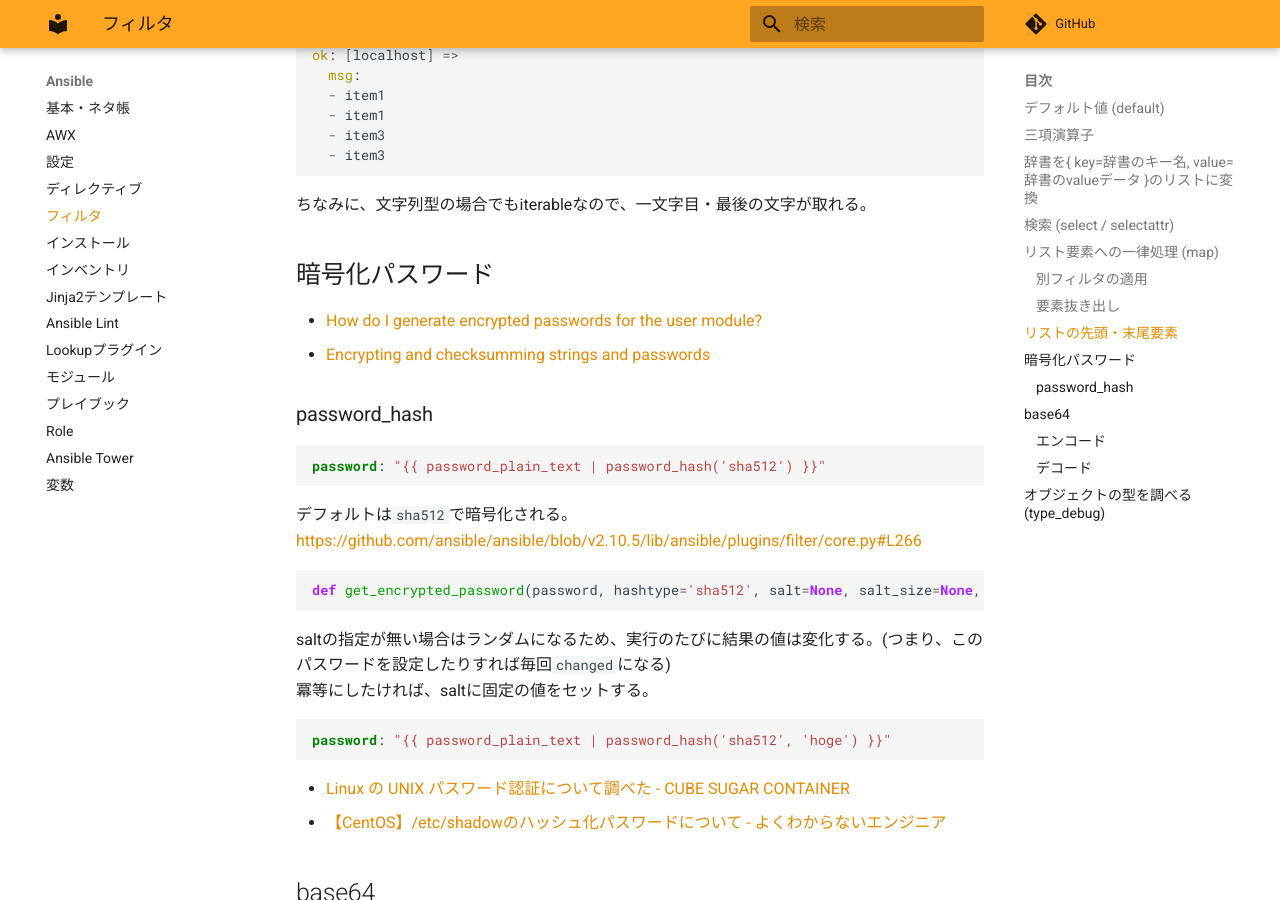
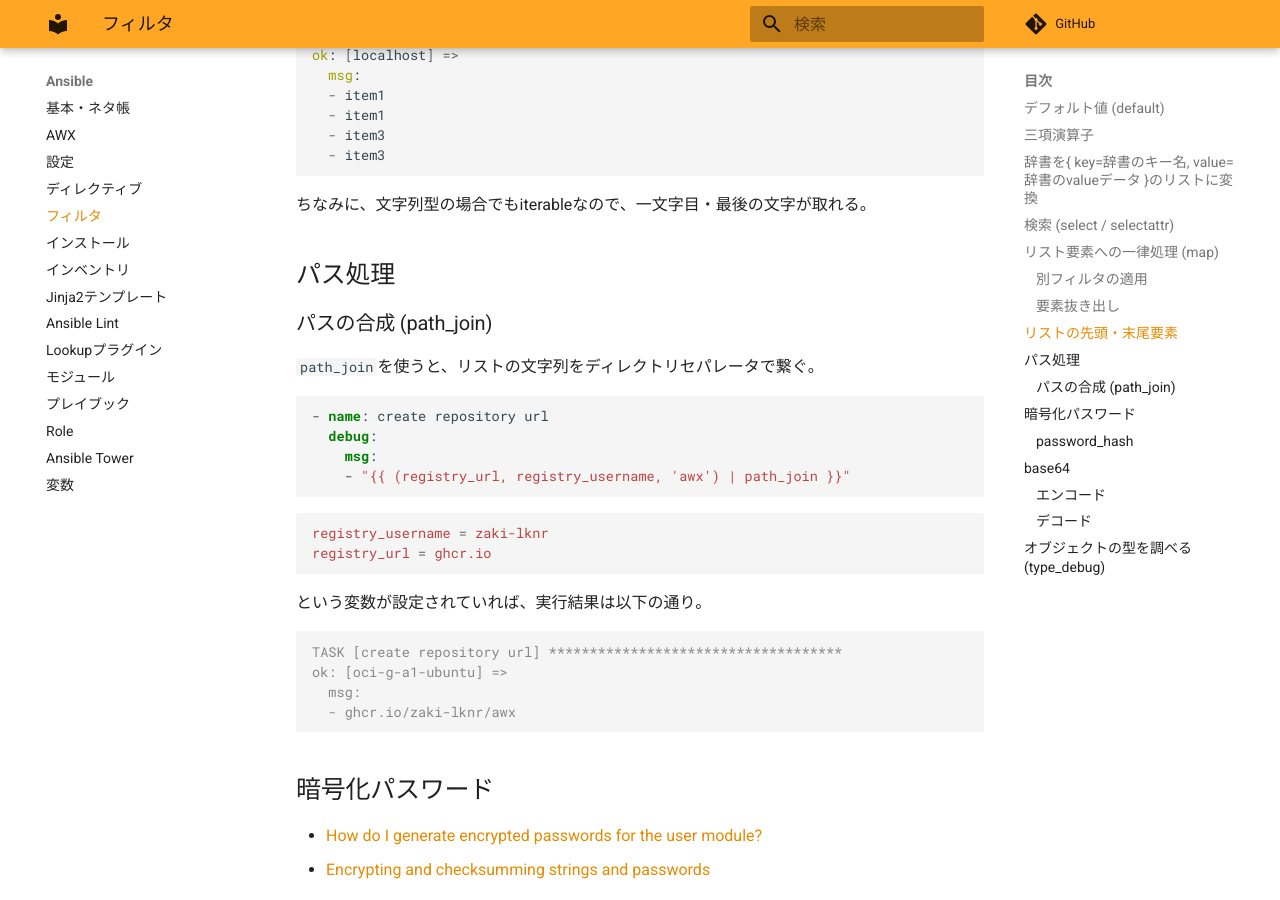
Before and after one commit to zaki-lknr/docs, an MkDocs documentation site: the page built from docs/Ansible/filter.md, in a window 1280 px wide and 900 px high, scrolled down 4901 px. Built offline with MkDocs 1.6.1 and Material for MkDocs 9.7.7, drawn with Linux system fonts in a browser that asks for light colours; comment, search, counter and statistics services are not loaded.

Commit message:
add: ansible/filter: path_join

````diff
--- a/docs/Ansible/filter.md
+++ b/docs/Ansible/filter.md
@@ -232,6 +232,33 @@ ok: [localhost] =>
 
 ちなみに、文字列型の場合でもiterableなので、一文字目・最後の文字が取れる。
 
+## パス処理
+
+### パスの合成 (path_join)
+
+`path_join`を使うと、リストの文字列をディレクトリセパレータで繋ぐ。
+
+```yaml
+- name: create repository url
+  debug:
+    msg:
+    - "{{ (registry_url, registry_username, 'awx') | path_join }}"
+```
+
+```ini
+registry_username = zaki-lknr
+registry_url = ghcr.io
+```
+
+という変数が設定されていれば、実行結果は以下の通り。
+
+```console
+TASK [create repository url] ************************************
+ok: [oci-g-a1-ubuntu] =>
+  msg:
+  - ghcr.io/zaki-lknr/awx
+```
+
 ## 暗号化パスワード
 
 - [How do I generate encrypted passwords for the user module?](https://docs.ansible.com/ansible/latest/reference_appendices/faq.html#how-do-i-generate-encrypted-passwords-for-the-user-module)
````
